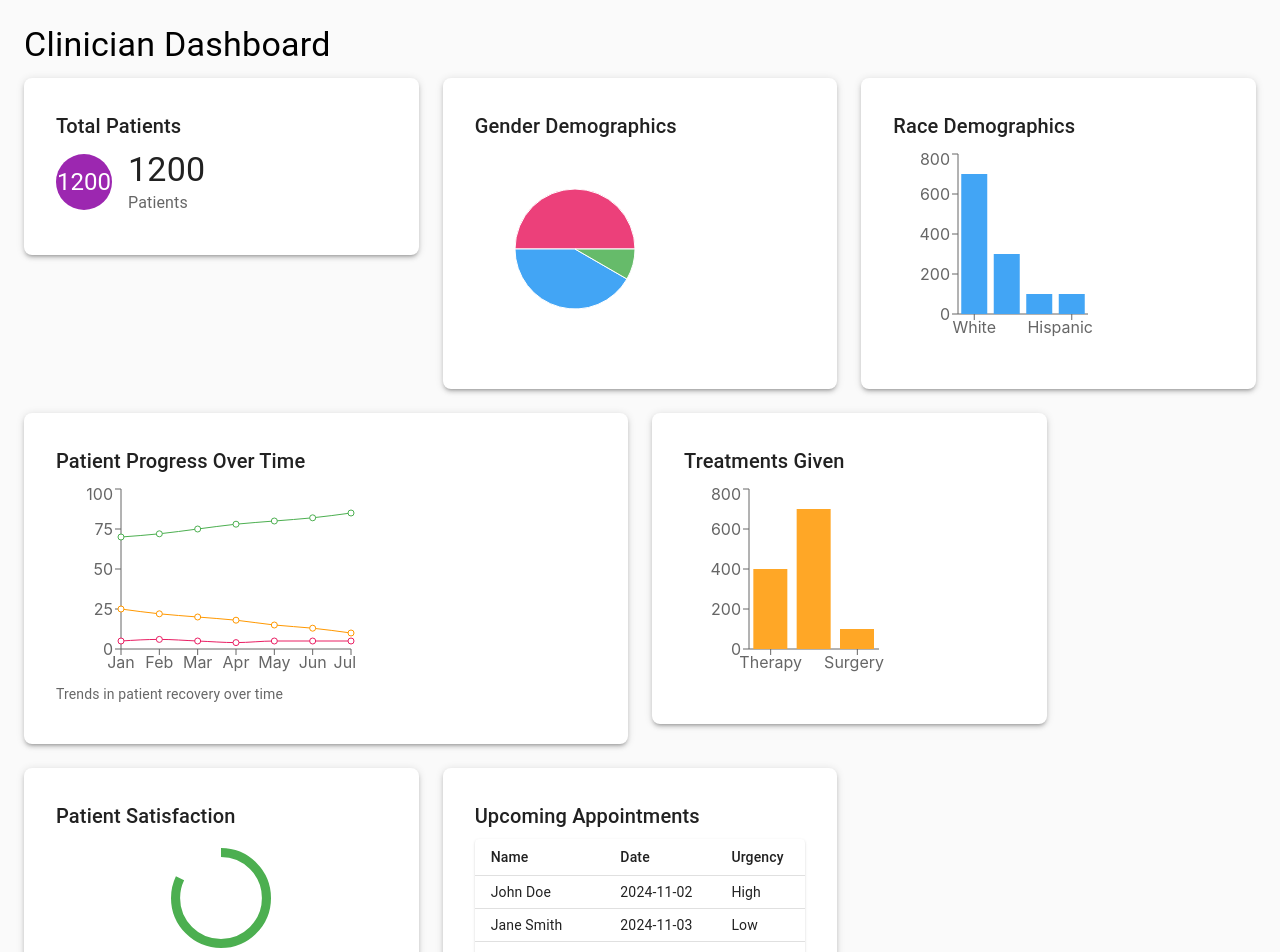
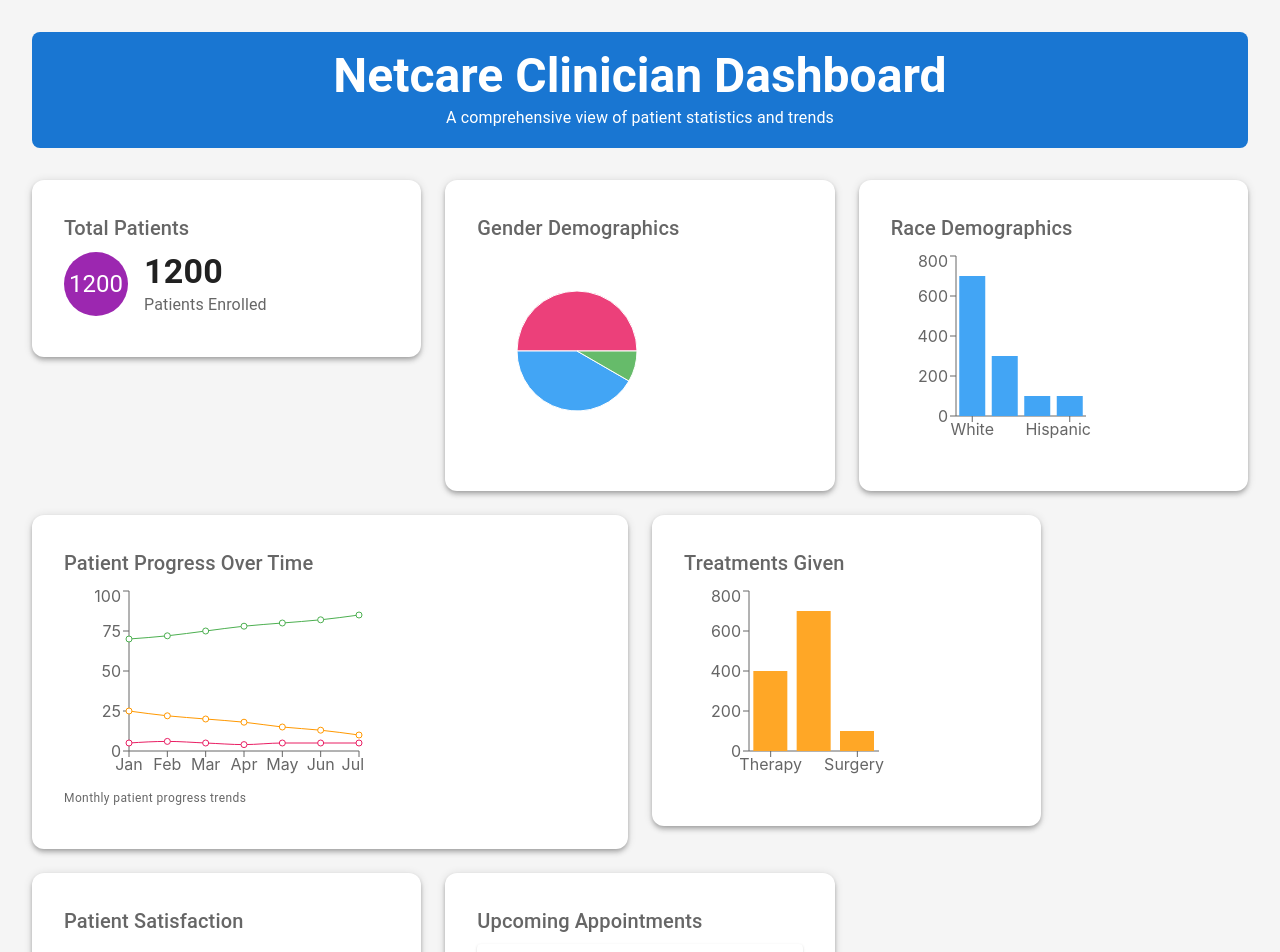
Before and after one commit to cfgcolumbus24/Team-15, a React (Create React App) app in the folder frontend/: page /Home in a window 1280 px wide. Shown: the top 952 px of the page. Built offline with nearby package versions, Linux system fonts and the light colour scheme.

Commit message:
Updated Header for Home Page

```diff
--- a/frontend/package.json
+++ b/frontend/package.json
@@ -6,8 +6,8 @@
     "@chakra-ui/react": "^3.0.2",
     "@emotion/react": "^11.13.3",
     "@emotion/styled": "^11.13.0",
+    "@mui/icons-material": "^6.1.6",
     "@mui/joy": "^5.0.0-beta.48",
-    "@mui/icons-material": "^6.1.6",
     "@mui/material": "^6.1.6",
     "@testing-library/jest-dom": "^5.17.0",
     "@testing-library/react": "^13.4.0",
--- a/frontend/src/pages/home.tsx
+++ b/frontend/src/pages/home.tsx
@@ -1,4 +1,3 @@
-// HomePage.tsx
 import React from 'react';
 import {
   Box,
@@ -57,7 +56,7 @@
   { treatment: 'Medication', count: 700 },
   { treatment: 'Surgery', count: 100 },
 ];
-const satisfactionLevel = 82; // Percentage for patient satisfaction
+const satisfactionLevel = 82;
 const upcomingAppointments = [
   { name: 'John Doe', date: '2024-11-02', urgency: 'High' },
   { name: 'Jane Smith', date: '2024-11-03', urgency: 'Low' },
@@ -69,41 +68,47 @@
 
 const HomePage: React.FC = () => {
   return (
-    <Box p={3} bgcolor={grey[50]}>
-      <Typography variant="h4" gutterBottom>
-        Clinician Dashboard
-      </Typography>
+    <Box p={4} bgcolor={grey[100]} minHeight="100vh">
+      {/* Header */}
+      <Box textAlign="center" mb={4} p={2} bgcolor={blue[700]} color="white" borderRadius={2}>
+        <Typography variant="h3" fontWeight="bold">
+          Netcare Clinician Dashboard
+        </Typography>
+        <Typography variant="subtitle1">
+          A comprehensive view of patient statistics and trends
+        </Typography>
+      </Box>
 
       <Grid container spacing={3}>
         {/* Total Patients Card */}
         <Grid item xs={12} sm={6} md={4}>
-          <Card sx={{ boxShadow: 3, borderRadius: 2, p: 2 }}>
+          <Card sx={{ boxShadow: 4, borderRadius: 3, p: 2 }}>
             <CardContent>
-              <Typography variant="h6" gutterBottom>
+              <Typography variant="h6" color="text.secondary" gutterBottom>
                 Total Patients
               </Typography>
               <Box display="flex" alignItems="center">
-                <Avatar sx={{ bgcolor: purple[500], width: 56, height: 56 }}>
+                <Avatar sx={{ bgcolor: purple[500], width: 64, height: 64, mr: 2 }}>
                   <Typography variant="h5" color="white">
                     {totalPatients}
                   </Typography>
                 </Avatar>
-                <Box ml={2}>
-                  <Typography variant="h4" color="text.primary">
+                <Box>
+                  <Typography variant="h4" fontWeight="bold" color="text.primary">
                     {totalPatients}
                   </Typography>
-                  <Typography color="text.secondary">Patients</Typography>
+                  <Typography color="text.secondary">Patients Enrolled</Typography>
                 </Box>
               </Box>
             </CardContent>
           </Card>
         </Grid>
 
-        {/* Gender Demographics */}
+        {/* Gender Demographics Card */}
         <Grid item xs={12} sm={6} md={4}>
-          <Card sx={{ boxShadow: 3, borderRadius: 2, p: 2 }}>
+          <Card sx={{ boxShadow: 4, borderRadius: 3, p: 2 }}>
             <CardContent>
-              <Typography variant="h6" gutterBottom>
+              <Typography variant="h6" color="text.secondary" gutterBottom>
                 Gender Demographics
               </Typography>
               <PieChart width={200} height={200}>
@@ -126,11 +131,11 @@
           </Card>
         </Grid>
 
-        {/* Race Demographics */}
+        {/* Race Demographics Card */}
         <Grid item xs={12} sm={6} md={4}>
-          <Card sx={{ boxShadow: 3, borderRadius: 2, p: 2 }}>
+          <Card sx={{ boxShadow: 4, borderRadius: 3, p: 2 }}>
             <CardContent>
-              <Typography variant="h6" gutterBottom>
+              <Typography variant="h6" color="text.secondary" gutterBottom>
                 Race Demographics
               </Typography>
               <BarChart width={200} height={200} data={raceData}>
@@ -143,11 +148,11 @@
           </Card>
         </Grid>
 
-        {/* Patient Progress - Line Chart */}
+        {/* Patient Progress Card */}
         <Grid item xs={12} sm={6} md={6}>
-          <Card sx={{ boxShadow: 3, borderRadius: 2, p: 2 }}>
+          <Card sx={{ boxShadow: 4, borderRadius: 3, p: 2 }}>
             <CardContent>
-              <Typography variant="h6" gutterBottom>
+              <Typography variant="h6" color="text.secondary" gutterBottom>
                 Patient Progress Over Time
               </Typography>
               <LineChart width={300} height={200} data={patientProgressData}>
@@ -158,18 +163,18 @@
                 <Line type="monotone" dataKey="stable" stroke={orange[500]} />
                 <Line type="monotone" dataKey="worsened" stroke={pink[500]} />
               </LineChart>
-              <Typography variant="body2" color="text.secondary">
-                Trends in patient recovery over time
+              <Typography variant="caption" color="text.secondary">
+                Monthly patient progress trends
               </Typography>
             </CardContent>
           </Card>
         </Grid>
 
-        {/* Treatments Given */}
+        {/* Treatments Given Card */}
         <Grid item xs={12} sm={6} md={4}>
-          <Card sx={{ boxShadow: 3, borderRadius: 2, p: 2 }}>
+          <Card sx={{ boxShadow: 4, borderRadius: 3, p: 2 }}>
             <CardContent>
-              <Typography variant="h6" gutterBottom>
+              <Typography variant="h6" color="text.secondary" gutterBottom>
                 Treatments Given
               </Typography>
               <BarChart width={200} height={200} data={treatmentData}>
@@ -182,11 +187,11 @@
           </Card>
         </Grid>
 
-        {/* Patient Satisfaction */}
+        {/* Patient Satisfaction Card */}
         <Grid item xs={12} sm={6} md={4}>
-          <Card sx={{ boxShadow: 3, borderRadius: 2, p: 2 }}>
+          <Card sx={{ boxShadow: 4, borderRadius: 3, p: 2 }}>
             <CardContent>
-              <Typography variant="h6" gutterBottom>
+              <Typography variant="h6" color="text.secondary" gutterBottom>
                 Patient Satisfaction
               </Typography>
               <Box textAlign="center" mt={2}>
@@ -194,10 +199,10 @@
                   variant="determinate"
                   value={satisfactionLevel}
                   size={100}
-                  thickness={4}
+                  thickness={5}
                   sx={{ color: green[500] }}
                 />
-                <Typography variant="h4" color="text.primary" mt={1}>
+                <Typography variant="h4" fontWeight="bold" color="text.primary" mt={1}>
                   {satisfactionLevel}%
                 </Typography>
                 <Typography color="text.secondary">Satisfaction Level</Typography>
@@ -206,11 +211,11 @@
           </Card>
         </Grid>
 
-        {/* Upcoming Appointments */}
+        {/* Upcoming Appointments Card */}
         <Grid item xs={12} sm={6} md={4}>
-          <Card sx={{ boxShadow: 3, borderRadius: 2, p: 2 }}>
+          <Card sx={{ boxShadow: 4, borderRadius: 3, p: 2 }}>
             <CardContent>
-              <Typography variant="h6" gutterBottom>
+              <Typography variant="h6" color="text.secondary" gutterBottom>
                 Upcoming Appointments
               </Typography>
               <TableContainer component={Paper}>
```
